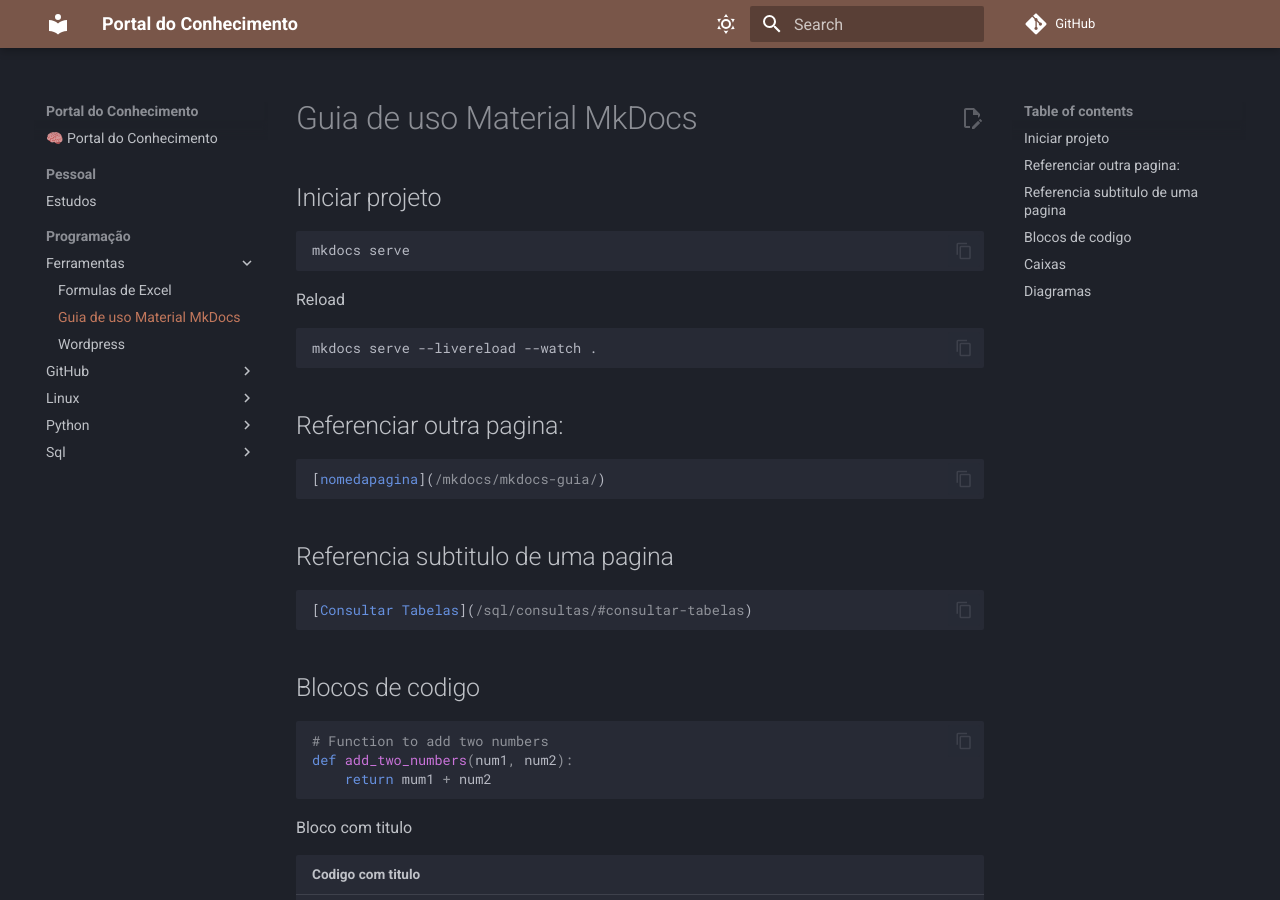
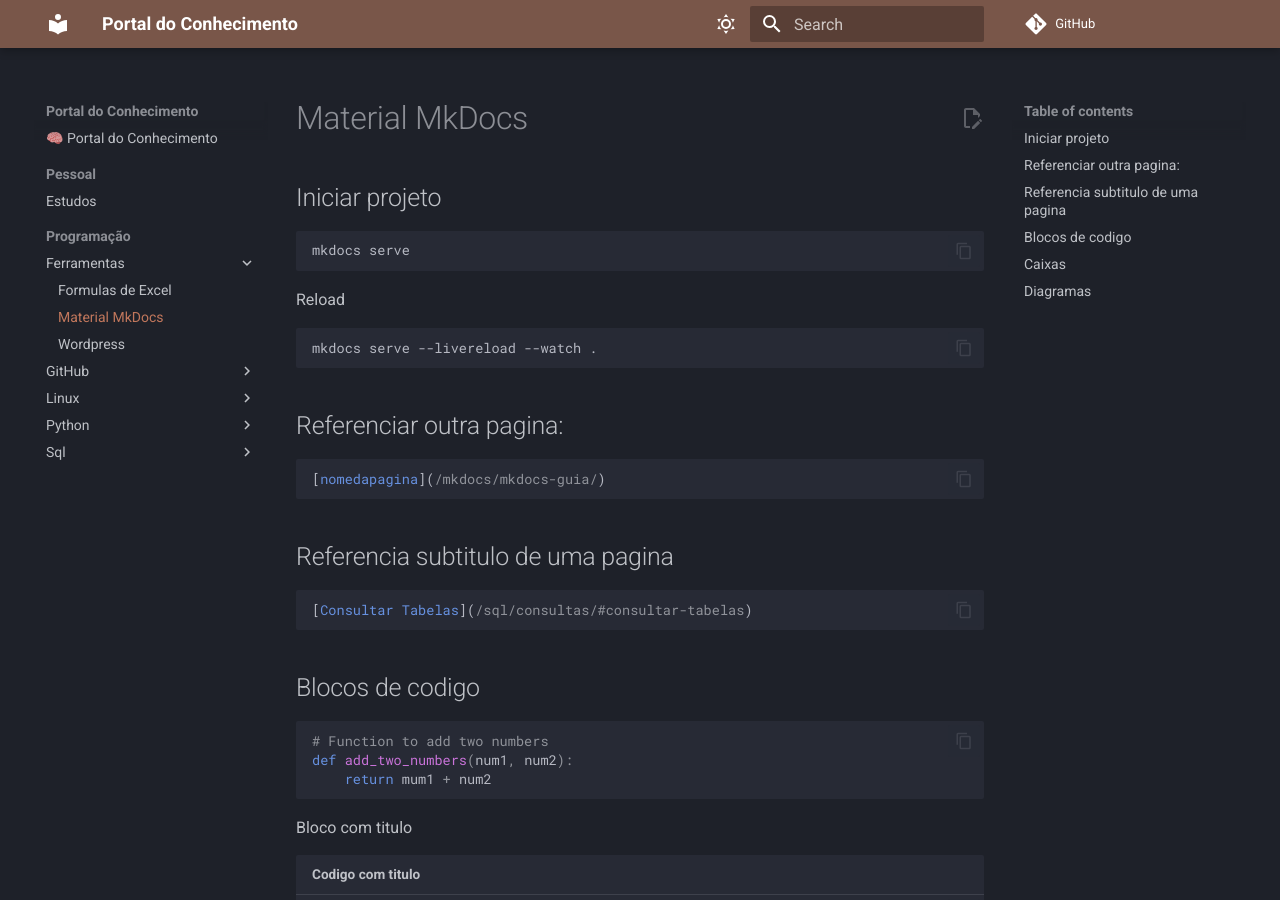
Before and after one commit to ElvisAmorim/base-conhecimento, an MkDocs documentation site: the page built from docs/Programação/Ferramentas/mkdocs.md, in a window 1280 px wide and 900 px high. Built offline with MkDocs 1.6.1 and Material for MkDocs 9.7.7, drawn with Linux system fonts in a browser that asks for light colours; comment, search, counter and statistics services are not loaded.

Commit message:
Update title of mkdocs.md

````diff
--- a/docs/Programação/Ferramentas/mkdocs.md
+++ b/docs/Programação/Ferramentas/mkdocs.md
@@ -1,4 +1,4 @@
-# Guia de uso Material MkDocs
+# Material MkDocs
 
 ## Iniciar projeto
 ```
````
